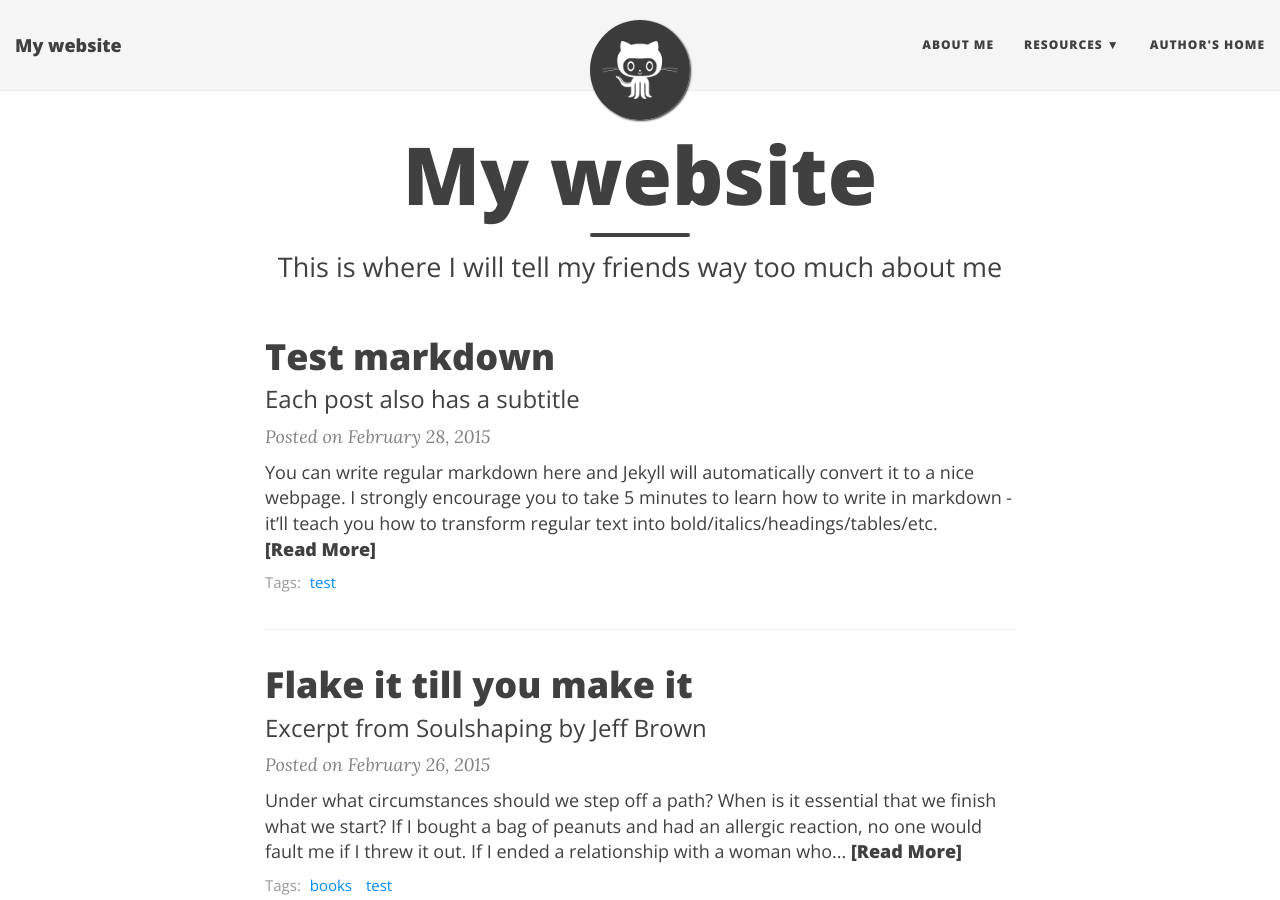
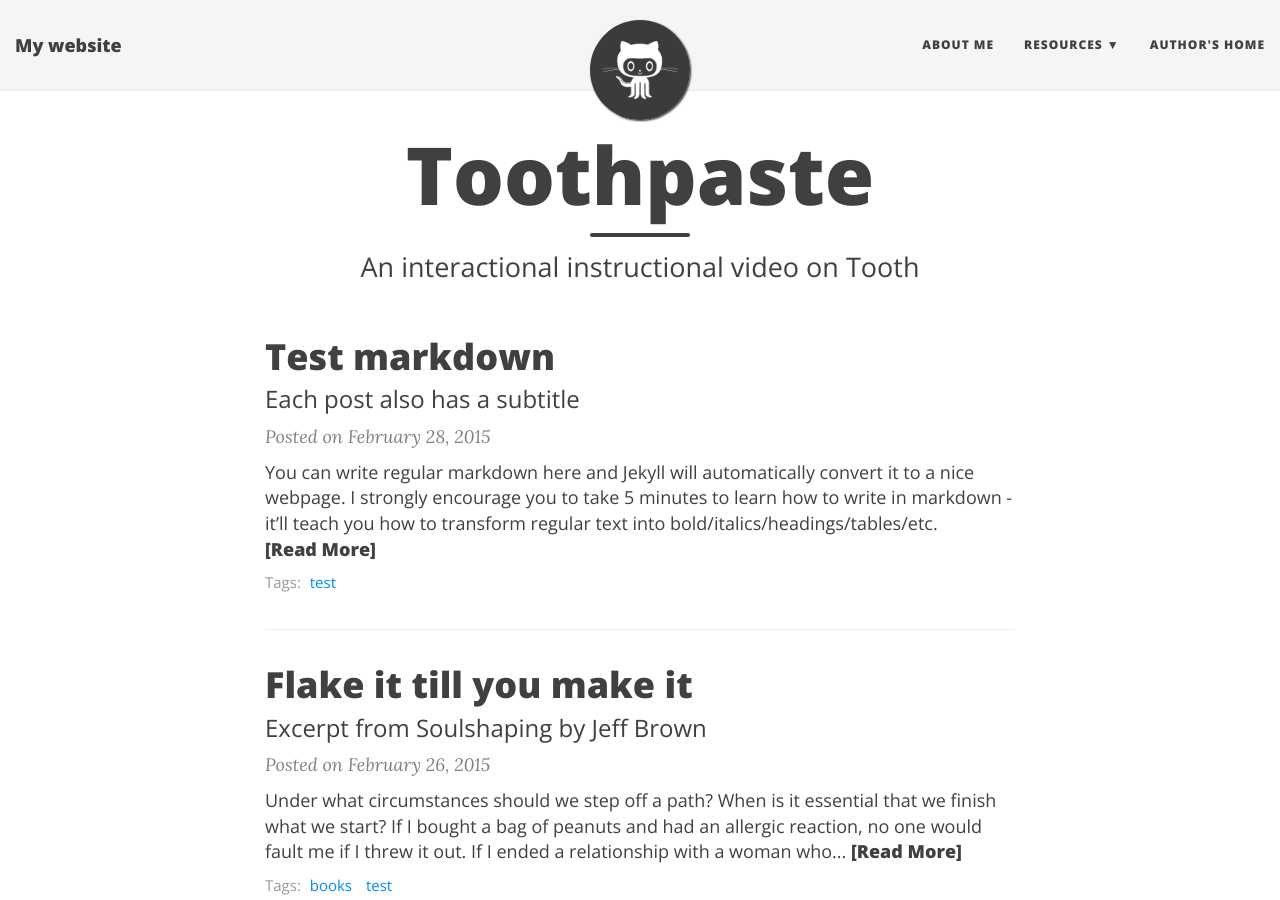
Before and after one commit to risshiki/risshiki.github.io, a Jekyll site: the page built from index.html, in a window 1280 px wide and 900 px high. Built offline with Jekyll 4.4.1, drawn with Linux system fonts in a browser that asks for light colours; nearby versions of some CDN libraries; the list of posts is cut into pages by our own code.

Commit message:
Update index.html

```diff
--- a/index.html
+++ b/index.html
@@ -1,7 +1,7 @@
 ---
 layout: page
-title: My website
-subtitle: This is where I will tell my friends way too much about me
+title: Toothpaste
+subtitle: An interactional instructional video on Tooth
 use-site-title: true
 ---
 
```
